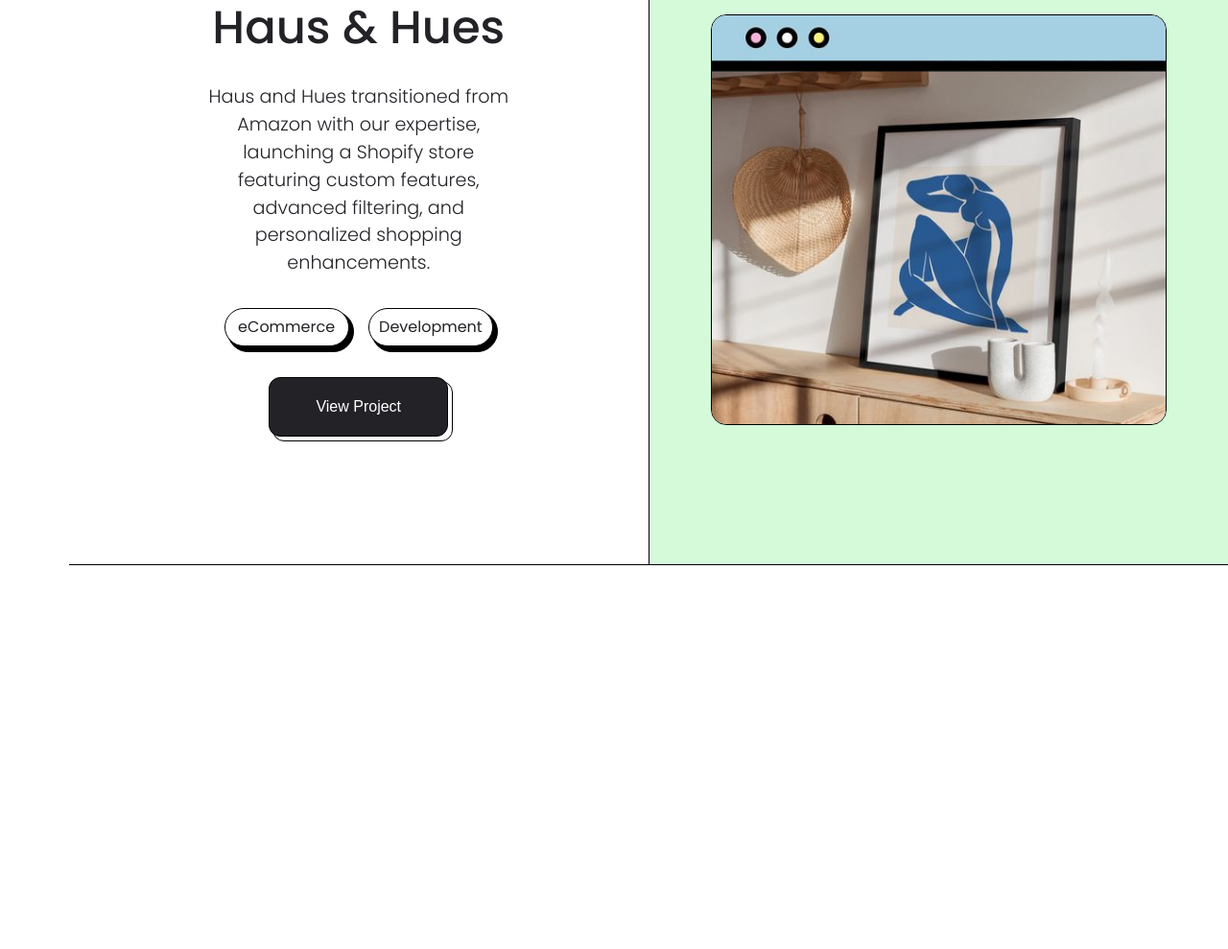
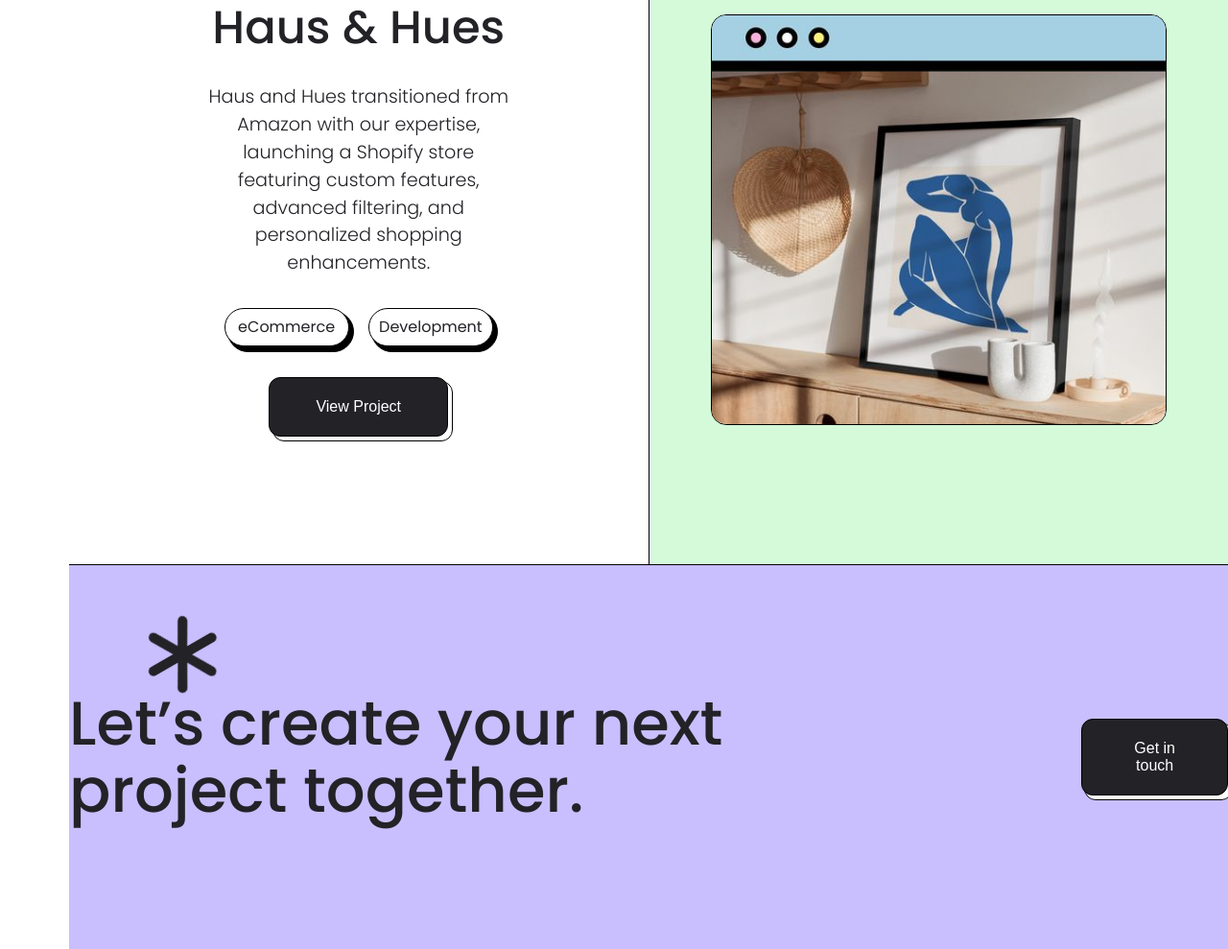
Before and after one commit to kharljhon14/pixelpulse, a website built with Vite: page index.html in a window 1280 px wide. Shown: the part 3076-4065 px from the top of the page at 96% size. Before the commit the page ends 3665 px from the top, so only its background shows below. Built offline with nearby package versions, Linux system fonts and the light colour scheme.

Commit message:
[Feat] Contact us Section

```diff
--- a/index.html
+++ b/index.html
@@ -247,6 +247,19 @@
           </div>
         </div>
       </section>
+
+      <section class="contact-section">
+        <div class="container">
+          <i class="bi bi-asterisk"></i>
+          <h2>Let’s create your next project together.</h2>
+          <button-component
+            bgColor="#232227"
+            color="#FFF"
+            bottomColor="#FFF"
+            >Get in touch</button-component
+          >
+        </div>
+      </section>
     </main>
 
     <sidebar-component data-swiper-autoplay="2000">
--- a/src/styles/index.css
+++ b/src/styles/index.css
@@ -331,6 +331,49 @@
 
 }
 
+.contact-section {
+    position: relative;
+    display: flex;
+    align-items: center;
+    justify-content: center;
+    background-color: #c9bffe;
+    height: 25rem;
+
+    & .container {
+
+        display: flex;
+        align-items: center;
+        justify-content: center;
+
+        & :last-child {
+            margin-left: 2rem;
+        }
+
+
+        & h2 {
+            font-size: 4rem;
+            font-weight: 500;
+        }
+
+        & button-component::part(container) {
+            padding: 1.3rem 3rem;
+        }
+
+        & button-component::part(content) {
+            font-weight: 500;
+        }
+
+
+        & i {
+            font-size: 5rem;
+            top: 2rem;
+            left: 5rem;
+            position: absolute;
+            animation: spin 3s infinite linear;
+        }
+    }
+}
+
 @keyframes spin {
     100% {
         transform: rotate(360deg);
```
